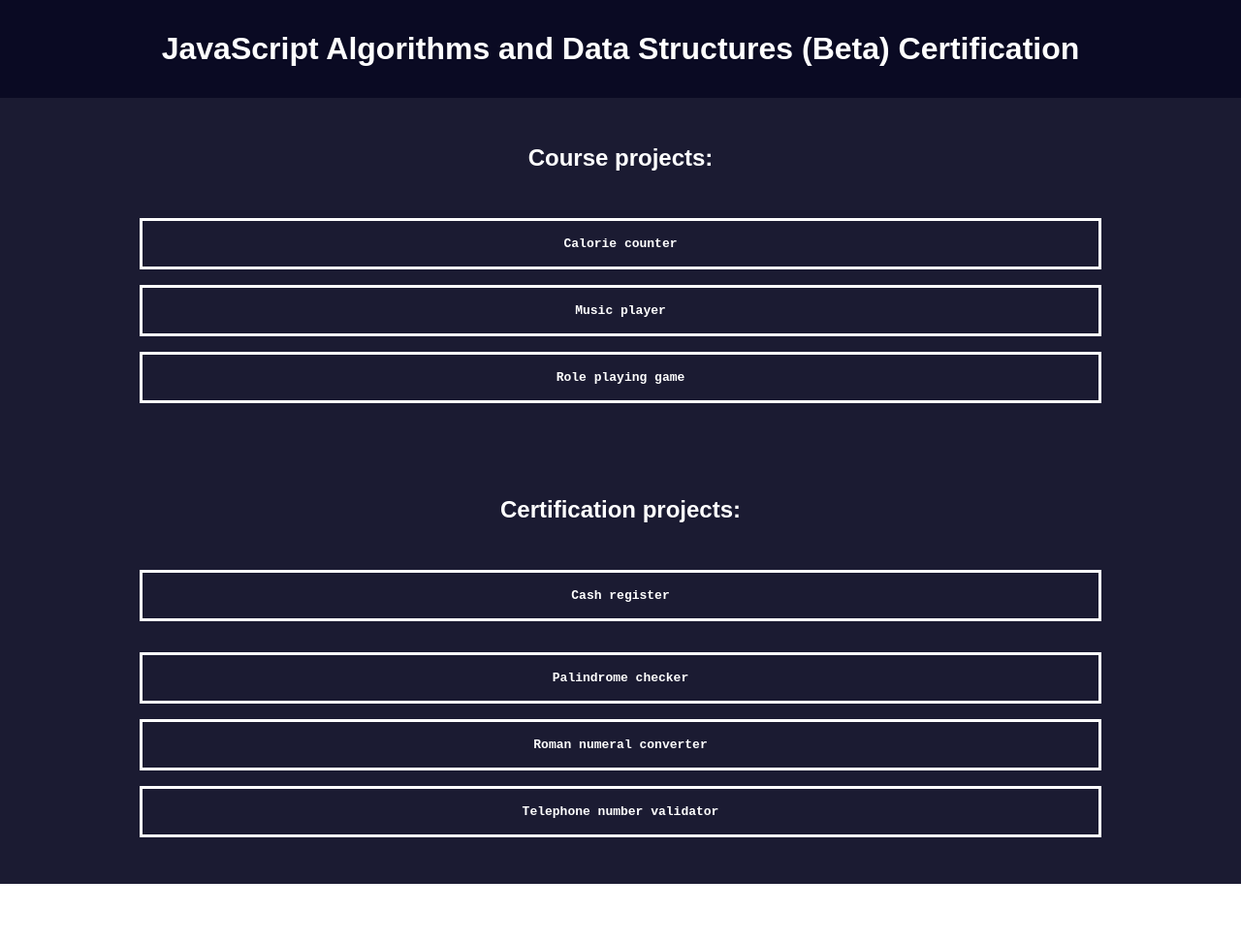
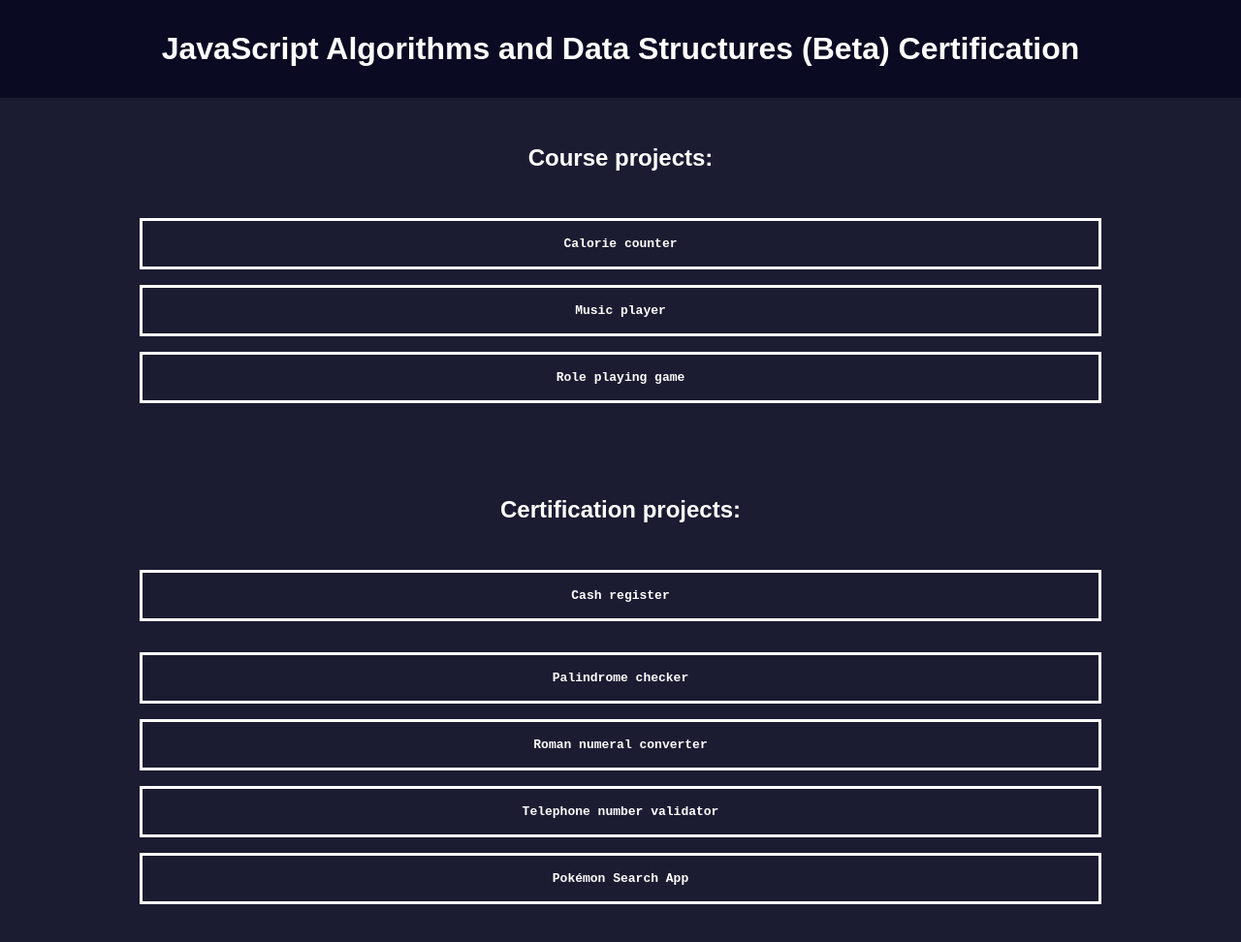
Before and after one commit to EstebanCarrilloG/JS-Algorithms-and-Data-Structures, a plain HTML site: page index.html in a window 1280 px wide. Shown: the whole page at 97% size. Before the commit the page ends 912 px from the top, so only its background shows below. Drawn offline with Linux system fonts and the light colour scheme.

Commit message:
Updated index.html

```diff
--- a/index.html
+++ b/index.html
@@ -39,6 +39,9 @@
         <li>
           <a href="./certification-projects/telephone-number-validator">Telephone number validator</a>
         </li>
+        <li>
+          <a href="./certification-projects/pokemon-search-app">Pokémon Search App</a>
+        </li>
       </ul>
     </div>
   </section>
```
